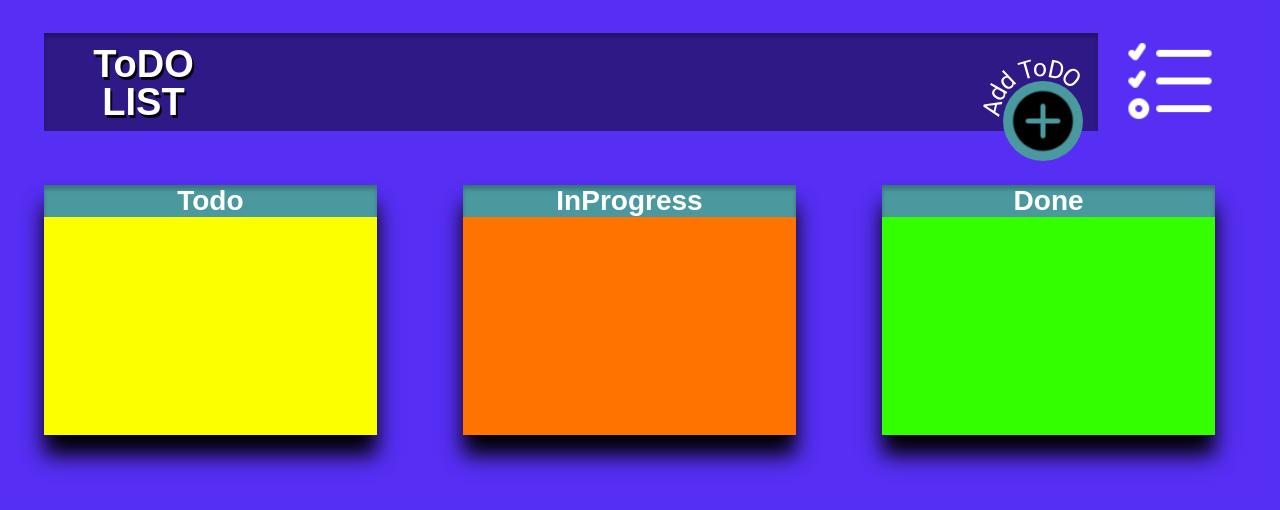
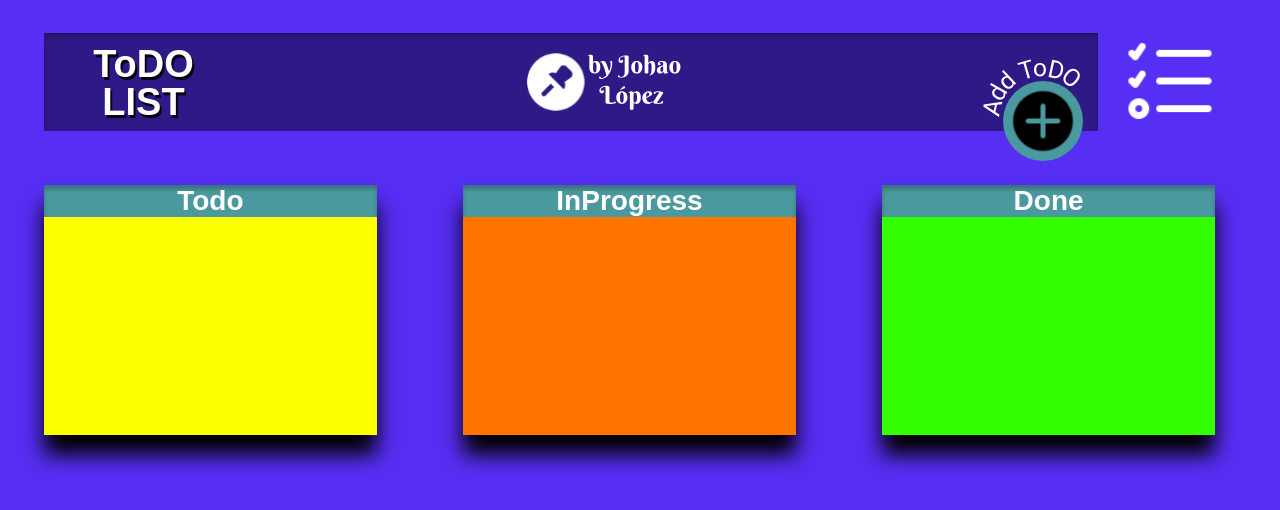
Before and after one commit to johaolopz/ToDoList, a React (Create React App) app: page / in a window 1280 px wide. Shown: the top 510 px of the page. Built offline with nearby package versions, Linux system fonts and the light colour scheme; a web font is replaced by a local one.

Commit message:
added my personal sign

```diff
--- a/src/components/Nav/Nav.jsx
+++ b/src/components/Nav/Nav.jsx
@@ -4,6 +4,7 @@ import "./nav.css"
 import buttonPlus from "../../images/buttonPlus.svg"
 import words from "../../images/words.svg"
 import todoListIcon from "../../images/todoListIcon.svg"
+import sign from "../../images/sign.svg"
 
 export function Nav() {
   return (
@@ -13,6 +14,9 @@ export function Nav() {
             <h2 className="homeIcon">
               <Link exact to="/" className="link1">ToDO LIST</Link>
             </h2>
+        </div>
+        <div className="sign">
+          <img src={sign} alt="Not Found" id="personalSign"/>
         </div>
         <div className="buttonContainer">
           <div className="divButtonRight">
--- a/src/components/Nav/nav.css
+++ b/src/components/Nav/nav.css
@@ -91,3 +91,14 @@ header {
 #todoListIcon{
     height: 70%;
 }
+
+.sign {
+    display: flex;
+    flex-direction: row;
+    align-content: center;
+}
+
+#personalSign {
+    display: flex;
+    width: 93%;
+}
```
Also changed, not shown: src/images/sign.svg (added).
